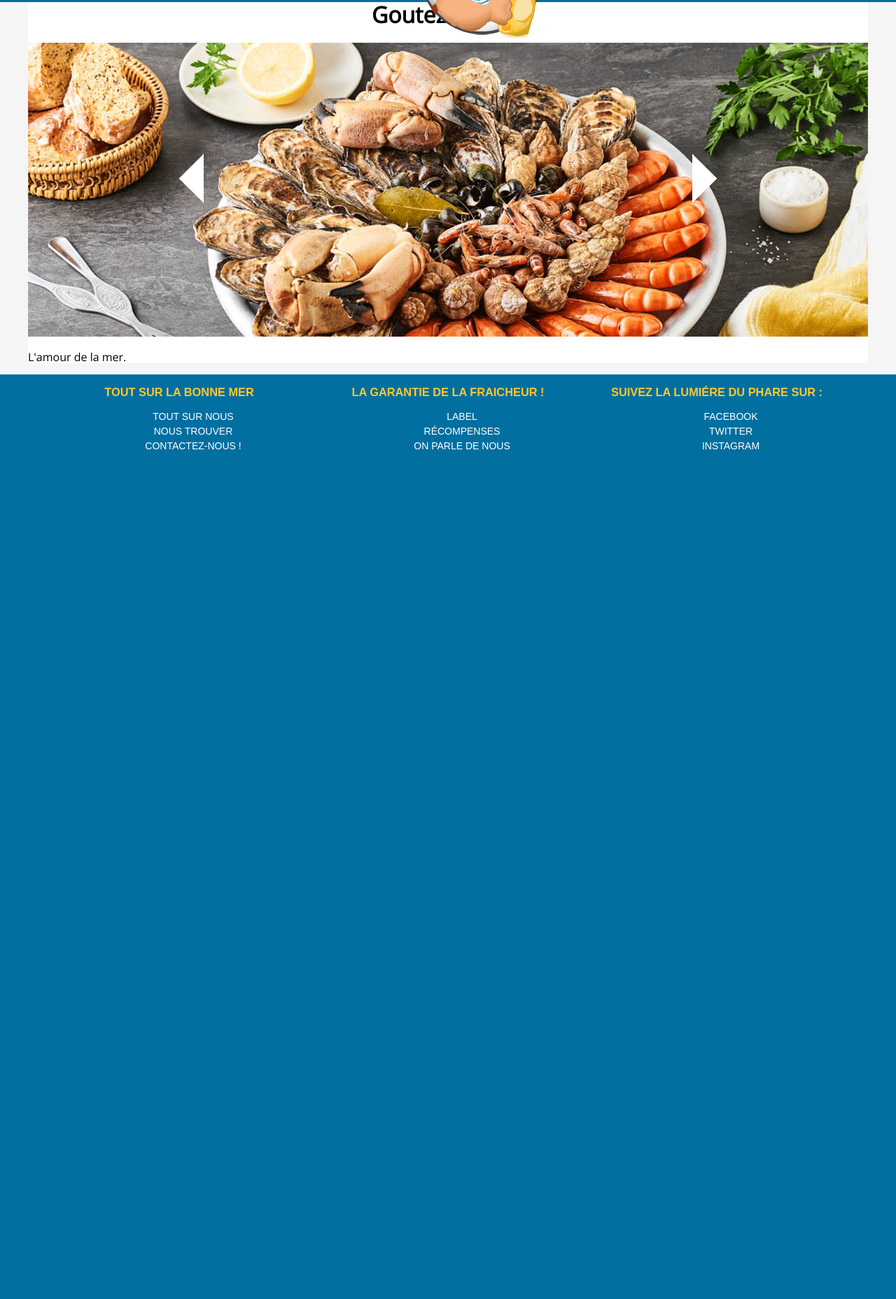
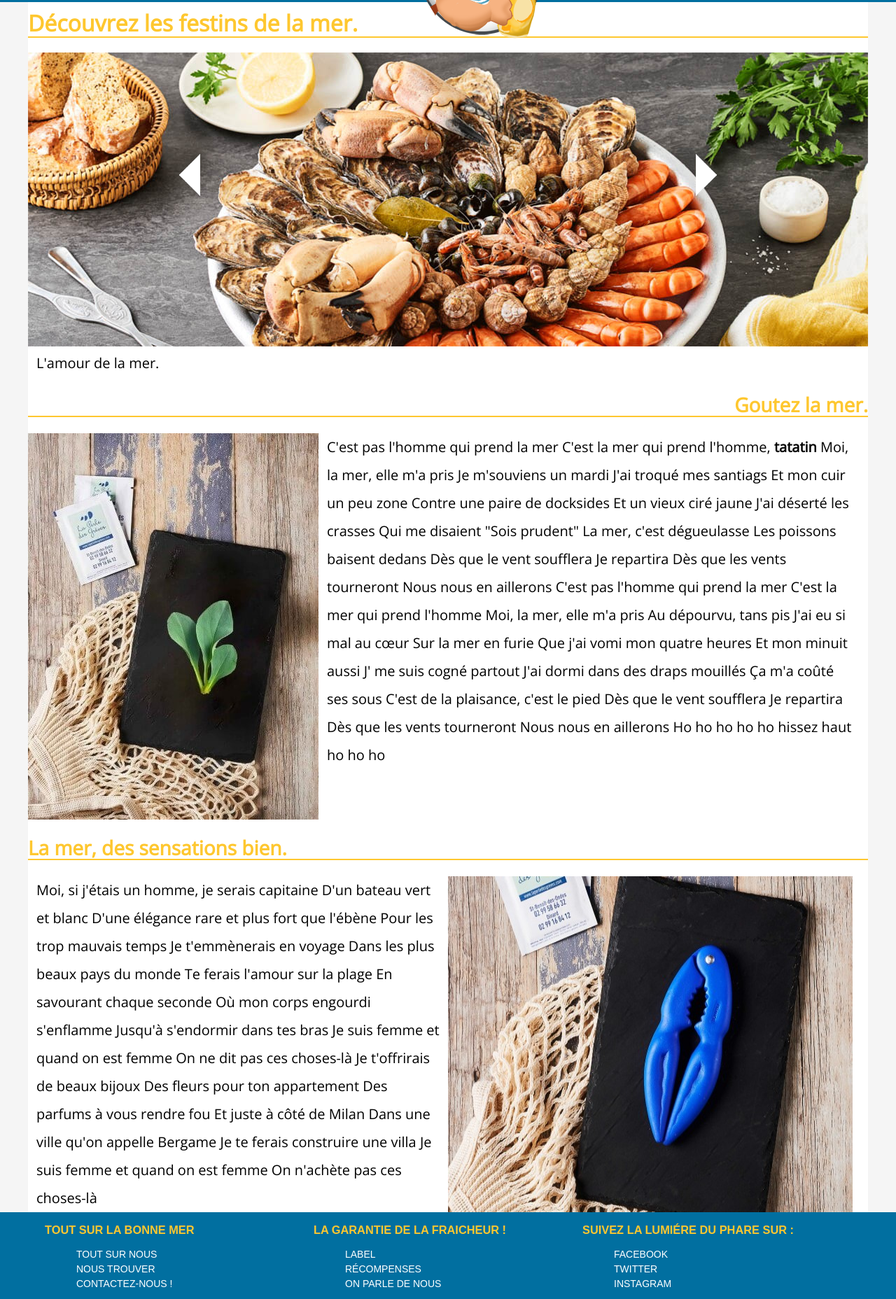
Before and after one commit to leonyes-fr/labonnemer, a PHP site: page / in a window 1280 px wide. Shown: the part 180-2036 px from the top of the page at 70% size. Before the commit the page ends 822 px from the top, so only its background shows below. Run offline with PHP 8.4, Linux system fonts and the light colour scheme.

Commit message:
home ok, products ok, rdy to product

```diff
--- a/index.php
+++ b/index.php
@@ -10,6 +10,9 @@
  // Process lance la méthode statique d'éguillage en fonction de la chaine de requete dans la classe application dans le répertoire libraries.
  \Application::process();
 
+
+ /* Inutile maintenant, c'est le process qui oriente avec par défaut un home->index
 //Crée une instance de Article et lance la méthode index qui va charger la liste des articles...
  $controller = new \Controllers\Home();
  $controller->index();
+ */
--- a/libraries/Application.php
+++ b/libraries/Application.php
@@ -5,7 +5,7 @@ class Application {
 
     public static function process()
     {
-        $controllerName = "Article";  // Ou taper comme controlleur.
+        $controllerName = "Home";  // Ou taper comme controlleur.
         $task = "index";              // Ou taper comme requete/tâche.
 
         if(!empty($_GET['controller'])) {
--- a/public/css/style.css
+++ b/public/css/style.css
@@ -24,7 +24,7 @@ html {
 body {
 
     background-color: #f5f5f5;
-    text-align: center;
+
 	color:black;
 	font-size: 1.6rem;
 }
@@ -162,14 +162,72 @@ nav ul li:hover {
     ----------------------------------------------- MAIN ------------------------------------------
 -----------------------------------------------------------------------------------------------------*/
 
+/* -------------------- page accueil ------------ */
+
 .container, h1 {
 	margin-top: 0;
 	font-family: 'Open Sans', sans-serif;
 }
 
-.products {   /*  attention, penser a virer le 1%margin du prems .product */
+article h1:first-child {
+	padding-top: 1%;
+}
+
+.home h1 {
+	font-size: 3.2rem;
+	color: #fec72f;
+}
+
+.home h2 {
+	font-size: 2.8rem;
+	color: #fec72f;
+	width: 100%;
+}
+
+.home h2:after, .home h1:after {
+	content: "";
+	display: block;
+	border: 1px solid #fec72f;
+}
+
+.home section{
+	display: flex;
+	flex-wrap: wrap;
+}
+
+.home p {
+	text-align: left;
+	font-size: 2.4rem;
+	padding: 0 1% 0 1%;
+	margin: 0;
+	font-size: 2rem;
+	width: 65%;
+	line-height: 2;
+}
+
+strong {
+	font-style: bold;
+}
+
+h2:nth-child(odd) {
+	text-align: right;
+}
+
+h2:nth-child(even) {
+	text-align: left;
+}
+
+.home section h2 + p {
+	width: 50%;
+  }
+
+
+/* -------------------- page products ------------ */
+
+.products {
 	background-color: #60b3d5;
 	margin: 0 auto;
+	text-align: center;
 	border-radius: 2%;
 	height: 20%;
 	margin: 1%;
@@ -211,11 +269,6 @@ nav ul li:hover {
 	border-radius: 4%;
 }
 
-
-.home p {
-	text-align: left;
-}
-
 #slider-previous{
 	position: absolute;
 	top: 50%;
@@ -229,6 +282,11 @@ nav ul li:hover {
 	right: 20%;
 	font-size: 4rem;
 }
+
+/* -------------------- page accueil ------------ */
+
+
+
 
 /* --------------------------------------------------------------------------------------------------
     ----------------------------------------------- FOOTER LISTE -------------------------------------
--- a/templates/index.html.php
+++ b/templates/index.html.php
@@ -1,11 +1,69 @@
 <article class="home">
-    <h1>Goutez la mer.</h1>
-
-    <img src="public/img/slider/1.jpg" alt="Sélction de plats."  id="slider" class="slider"><br>
-    <p class="caption">L'amour de la mer.</p>
-
-    <img src="public/img/visuals/left.png" id="slider-previous">
-    <img src="public/img/visuals/right.png" id="slider-next">
-
+    <h1>Découvrez les festins de la mer.</h1>
+        <img src="public/img/slider/1.jpg" alt="Sélction de plats."  id="slider" class="slider"><br>
+        <p class="caption">L'amour de la mer.</p>
+        <img src="public/img/visuals/left.png" id="slider-previous">
+        <img src="public/img/visuals/right.png" id="slider-next">
+    <section>
+        <h2>Goutez la mer.</h2>
+            <img src="public/img/visuals/feuille.jpg" alt="feuilles d'huitre.">
+            <p>C'est pas l'homme qui prend la mer
+                C'est la mer qui prend l'homme, <strong>tatatin</strong>
+                Moi, la mer, elle m'a pris
+                Je m'souviens un mardi
+                J'ai troqué mes santiags
+                Et mon cuir un peu zone
+                Contre une paire de docksides
+                Et un vieux ciré jaune
+                J'ai déserté les crasses
+                Qui me disaient "Sois prudent"
+                La mer, c'est dégueulasse
+                Les poissons baisent dedans
+                Dès que le vent soufflera
+                Je repartira
+                Dès que les vents tourneront
+                Nous nous en aillerons
+                C'est pas l'homme qui prend la mer
+                C'est la mer qui prend l'homme
+                Moi, la mer, elle m'a pris
+                Au dépourvu, tans pis
+                J'ai eu si mal au cœur
+                Sur la mer en furie
+                Que j'ai vomi mon quatre heures
+                Et mon minuit aussi
+                J' me suis cogné partout
+                J'ai dormi dans des draps mouillés
+                Ça m'a coûté ses sous
+                C'est de la plaisance, c'est le pied
+                Dès que le vent soufflera
+                Je repartira
+                Dès que les vents tourneront
+                Nous nous en aillerons
+                Ho ho ho ho ho hissez haut ho ho ho
+            </p>
+        <h2>La mer, des sensations bien.</h2>
+            <p>Moi, si j'étais un homme, je serais capitaine
+                D'un bateau vert et blanc
+                D'une élégance rare et plus fort que l'ébène
+                Pour les trop mauvais temps
+                Je t'emmènerais en voyage
+                Dans les plus beaux pays du monde
+                Te ferais l'amour sur la plage
+                En savourant chaque seconde
+                Où mon corps engourdi s'enflamme
+                Jusqu'à s'endormir dans tes bras
+                Je suis femme et quand on est femme
+                On ne dit pas ces choses-là
+                Je t'offrirais de beaux bijoux
+                Des fleurs pour ton appartement
+                Des parfums à vous rendre fou
+                Et juste à côté de Milan
+                Dans une ville qu'on appelle Bergame
+                Je te ferais construire une villa
+                Je suis femme et quand on est femme
+                On n'achète pas ces choses-là
+            </p>
+            <img src="public/img/visuals/pince.jpg" alt="pince à huitre">
+    </section>
 </article>
 <script src="../labonnemer/public/js/slider.js"></script>
```
Also changed, not shown: public/js/slider.js (+10 -9 lines), public/img/visuals/feuille.jpg (added), public/img/visuals/left.png, public/img/visuals/pics.jpg (added), public/img/visuals/pince.jpg (added), public/img/visuals/right.png.
